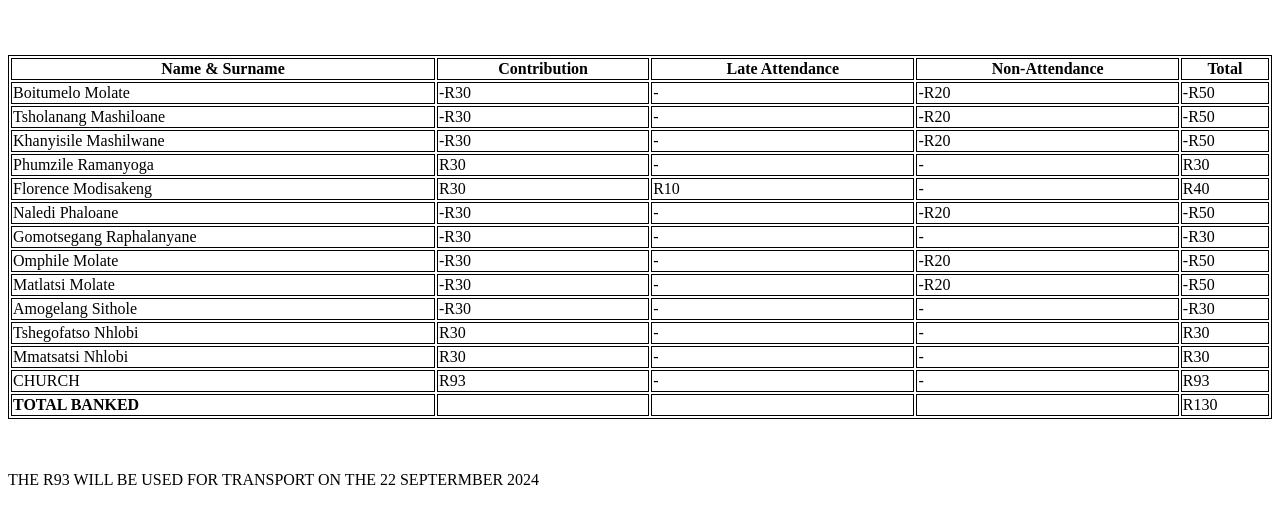
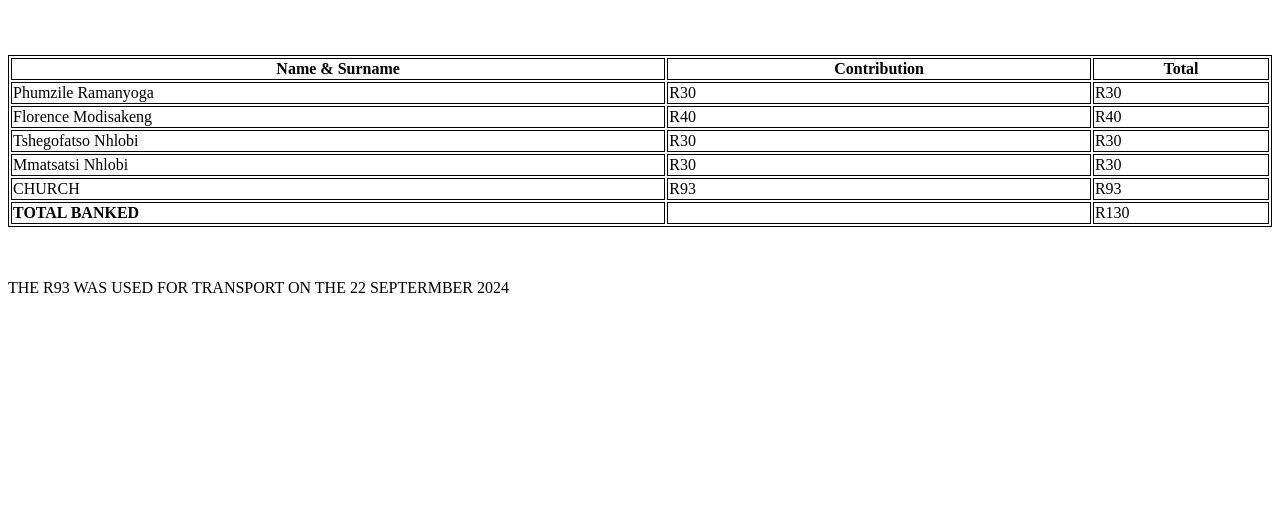
Before and after one commit to moeb33/youth-church, a plain HTML site: page finance.html in a window 1280 px wide. Shown: the part 61-584 px from the top of the page. Drawn offline with Linux system fonts and the light colour scheme.

Commit message:
Update finance.html

```diff
--- a/finance.html
+++ b/finance.html
@@ -21,118 +21,40 @@
       <tr>
         <th>Name & Surname</th>
         <th>Contribution</th>
-        <th>Late Attendance</th>
-        <th>Non-Attendance</th>
         <th>Total</th>
-      </tr>
-
-      <tr>
-        <td>Boitumelo Molate</td>
-        <td>-R30</td>
-        <td>-</td>
-        <td>-R20</td>
-        <td>-R50</td>
-      </tr>
-
-      <tr>
-        <td>Tsholanang Mashiloane</td>
-        <td>-R30</td>
-        <td>-</td>
-        <td>-R20</td>
-        <td>-R50</td>
-      </tr>
-
-      <tr>
-        <td>Khanyisile Mashilwane</td>
-        <td>-R30</td>
-        <td>-</td>
-        <td>-R20</td>
-        <td>-R50</td>
       </tr>
 
       <tr>
         <td>Phumzile Ramanyoga</td>
         <td>R30</td>
-        <td>-</td>
-        <td>-</td>
         <td>R30</td>
       </tr>
 
       <tr>
         <td>Florence Modisakeng</td>
-        <td>R30</td>
-        <td>R10</td>
-        <td>-</td>
         <td>R40</td>
-      </tr>
-
-      <tr>
-        <td>Naledi Phaloane</td>
-        <td>-R30</td>
-        <td>-</td>
-        <td>-R20</td>
-        <td>-R50</td>
-      </tr>
-
-      <tr>
-        <td>Gomotsegang Raphalanyane</td>
-        <td>-R30</td>
-        <td>-</td>
-        <td>-</td>
-        <td>-R30</td>
-      </tr>
-
-      <tr>
-        <td>Omphile Molate</td>
-        <td>-R30</td>
-        <td>-</td>
-        <td>-R20</td>
-        <td>-R50</td>
-      </tr>
-
-      <tr>
-        <td>Matlatsi Molate</td>
-        <td>-R30</td>
-        <td>-</td>
-        <td>-R20</td>
-        <td>-R50</td>
-      </tr>
-
-      <tr>
-        <td>Amogelang Sithole</td>
-        <td>-R30</td>
-        <td>-</td>
-        <td>-</td>
-        <td>-R30</td>
+        <td>R40</td>
       </tr>
 
       <tr>
         <td>Tshegofatso Nhlobi</td>
         <td>R30</td>
-        <td>-</td>
-        <td>-</td>
         <td>R30</td>
       </tr>
 
       <tr>
         <td>Mmatsatsi Nhlobi</td>
         <td>R30</td>
-        <td>-</td>
-        <td>-</td>
         <td>R30</td>
       </tr>
 
       <tr>
         <td>CHURCH</td>
         <td>R93</td>
-        <td>-</td>
-        <td>-</td>
         <td>R93</td>
       </tr>
       <tr>
         <td><b>TOTAL BANKED</b></td>
-        <td></td>
-        <td></td>
         <td></td>
         <td>R130</td>
       </tr>
@@ -140,6 +62,6 @@
 
     <br />
     <br />
-    <p>THE R93 WILL BE USED FOR TRANSPORT ON THE 22 SEPTERMBER 2024</p>
+    <p>THE R93 WAS USED FOR TRANSPORT ON THE 22 SEPTERMBER 2024</p>
   </body>
 </html>
```
